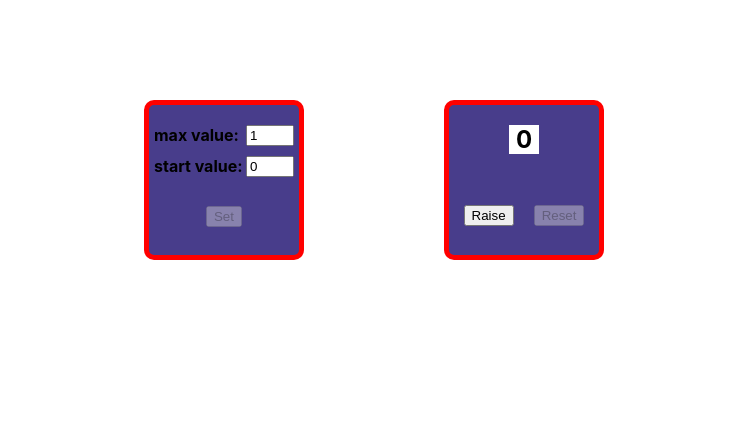
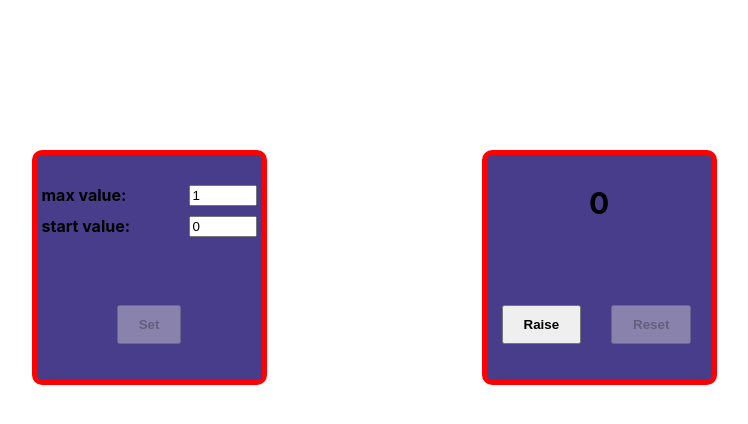
Before and after one commit to DoWhatYouL0ve/Counter-test-, a React (Create React App) app: page / in a window 1280 px wide. Shown: the top 424 px of the page, without its empty margins (266-1014 px from the left). Built offline with nearby package versions, Linux system fonts and the light colour scheme.

Commit message:
version with localStorage

```diff
--- a/src/App.css
+++ b/src/App.css
@@ -1,10 +1,11 @@
 .App {
   text-align: center;
-  padding-top: 100px;
+  padding-top: 150px;
+  box-sizing: border-box;
 }
 
 .counterWrapper {
   margin: 0 auto;
   display: flex;
-  width: 600px;
+  width: 900px;
 }
--- a/src/App.tsx
+++ b/src/App.tsx
@@ -1,4 +1,4 @@
-import React, {useState} from 'react';
+import React, {useEffect, useState} from 'react';
 import './App.css';
 import {Counter} from "./counter/counter";
 import {SetCounterRange} from './counter/setCounterRange/setCounterRange'
@@ -8,16 +8,16 @@ import {SetCounterRange} from './counter/setCounterRange/setCounterRange'
 function App() {
 
     // code to set the range for the counter
-    const [rangeValueStart, setRangeValueStart] = useState(0)
-    const [rangeValueMax, setRangeValueMax] = useState(1)
-    const [rangeSetDisabled, setRangeSetDisabled] = useState(true)
-    const [onFocusError, setOnFocusError] = useState(false)
+    const [rangeValueStart, setRangeValueStart] = useState<number>(0)
+    const [rangeValueMax, setRangeValueMax] = useState<number>(1)
+    const [rangeSetDisabled, setRangeSetDisabled] = useState<boolean>(true)
+    const [onFocusError, setOnFocusError] = useState<boolean>(false)
 
     // code for the counter
     let [value, setValue] = useState<number>(0)
     const [disabledValue, setDisabledValue] = useState<boolean>(true)
 
-    let [maxCounterValue, setMaxCounterValue] = useState(5)
+    let [maxCounterValue, setMaxCounterValue] = useState<number>(5)
 
     const newValueCounter = () => {
         if (value < maxCounterValue)  {
@@ -55,6 +55,32 @@ function App() {
 
     const setGoodRange = rangeValueStart >= 0 && rangeValueMax > rangeValueStart
 
+    // localStorage
+
+    useEffect( () => {
+        let getFromLocalStorageMinValue = localStorage.getItem('minValue')
+
+        if (getFromLocalStorageMinValue) {
+            let newValueMin = JSON.parse(getFromLocalStorageMinValue)
+            setRangeValueStart(newValueMin)
+            setValue(newValueMin)
+        }
+
+    }, [])
+
+    useEffect( () => {
+        let getFromLocalStorageMaxValue = localStorage.getItem('maxValue')
+        if (getFromLocalStorageMaxValue) {
+            let newValueMax = JSON.parse(getFromLocalStorageMaxValue)
+            setRangeValueMax(newValueMax)
+        }
+    }, [])
+
+    useEffect( () => {
+        localStorage.setItem('minValue', JSON.stringify(rangeValueStart))
+        localStorage.setItem('maxValue', JSON.stringify(rangeValueMax))
+    }, [rangeValueStart, rangeValueMax])
+
 
 
   return (
--- a/src/counter/counter.module.css
+++ b/src/counter/counter.module.css
@@ -1,12 +1,18 @@
 .wrapper {
     border: 5px solid red;
-    width: 150px;
-    height: 150px;
+    width: 225px;
+    height: 225px;
     margin: auto;
     background-color: darkslateblue;
     border-radius: 10px;
 }
 
 .buttonWrapper {
-    margin-top: 50px;
+    display: flex;
 }
+
+.displayWrapper {
+    padding: 0 5px;
+    height: 90px;
+    margin: 30px 0;
+}
--- a/src/counter/counter.tsx
+++ b/src/counter/counter.tsx
@@ -17,14 +17,16 @@ export const Counter = (props: CounterType) => {
 
     return (
         <div className={s.wrapper}>
-            <Display value={props.value}
-                     maxCounterValue={props.maxCounterValue}
-                     setGoodRange={props.setGoodRange}
-                     rangeSetDisabled={props.rangeSetDisabled}
-            />
+            <div className={s.displayWrapper}>
+                <Display value={props.value}
+                         maxCounterValue={props.maxCounterValue}
+                         setGoodRange={props.setGoodRange}
+                         rangeSetDisabled={props.rangeSetDisabled}
+                />
+            </div>
             <div className={s.buttonWrapper}>
                 <Button onClick={props.newValueCounter}
-                        disabledValue={props.value === props.maxCounterValue}
+                        disabledValue={props.value === props.maxCounterValue || !props.rangeSetDisabled}
                         title={'Raise'}/>
                 <Button onClick={props.resetValueCounter}
                         disabledValue={props.disabledValue}
--- a/src/counter/counterButton/button.module.css
+++ b/src/counter/counterButton/button.module.css
@@ -1,3 +1,5 @@
 .button {
-    margin: 0 10px;
+    padding: 10px 20px;
+    margin: 0 15px;
+    font-weight: bold;
 }
--- a/src/counter/counterButton/button.tsx
+++ b/src/counter/counterButton/button.tsx
@@ -8,6 +8,9 @@ type ButtonType = {
 
 export const Button = (props: ButtonType) => {
     return (
-        <button className={s.button} onClick={props.onClick} disabled={props.disabledValue}>{props.title}</button>
+        <div>
+            <button className={s.button} onClick={props.onClick} disabled={props.disabledValue}>{props.title}</button>
+        </div>
+
     )
 }
--- a/src/counter/counterDisplay/display.module.css
+++ b/src/counter/counterDisplay/display.module.css
@@ -1,14 +1,19 @@
+
 .display {
-    margin: 20px auto;
-    background-color: white;
-    width: 30px;
+    font-weight: bold;
+    font-size: 30px;
 }
+
 
 .red {
     color: red;
+    font-weight: bold;
+    font-size: 30px;
 }
 
 .error {
     width: 100%;
     background-color: darkslateblue;
+    font-weight: bold;
+    font-size: 30px
 }
--- a/src/counter/counterDisplay/display.tsx
+++ b/src/counter/counterDisplay/display.tsx
@@ -15,7 +15,7 @@ export const Display = (props: DisplayType) => {
         <div>
             {props.setGoodRange && props.rangeSetDisabled?
                 (<div className={s.display}>
-                    <h2 className={props.value === props.maxCounterValue ? s.red : undefined}>{props.value}</h2>
+                    <span className={props.value === props.maxCounterValue ? s.red : undefined}>{props.value}</span>
                 </div>) : props.setGoodRange && !props.rangeSetDisabled ?
                     (<div className={s.error}><p>enter values and press "set"</p></div>) :
                     (<div className={s.error}><p className={s.red}>Incorrect value</p></div>)}
--- a/src/counter/setCounterRange/setCounterRange.module.css
+++ b/src/counter/setCounterRange/setCounterRange.module.css
@@ -1,7 +1,7 @@
 .wrapper {
     border: 5px solid red;
-    width: 150px;
-    height: 150px;
+    width: 225px;
+    height: 225px;
     margin: auto;
     background-color: darkslateblue;
     border-radius: 10px;
@@ -9,12 +9,12 @@
 
 .chooseValueWrapper {
     padding: 0 5px;
-    height: 60px;
-    margin: 20px 0;
+    height: 90px;
+    margin: 30px 0;
 }
 
 .valueWrapper input {
-    width: 40px;
+    width: 60px;
 }
 
 .valueWrapper {
--- a/src/index.css
+++ b/src/index.css
@@ -5,6 +5,7 @@ body {
     sans-serif;
   -webkit-font-smoothing: antialiased;
   -moz-osx-font-smoothing: grayscale;
+  box-sizing: border-box;
 }
 
 code {
```
